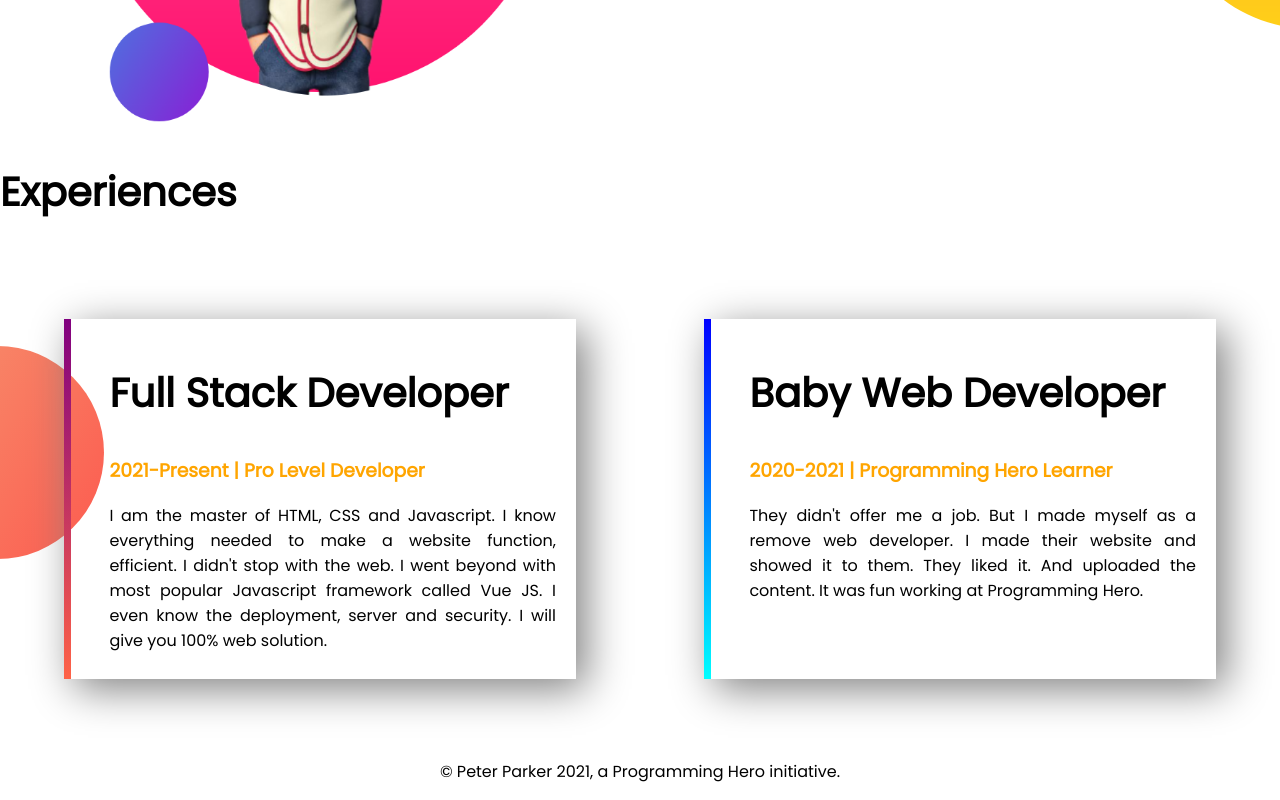
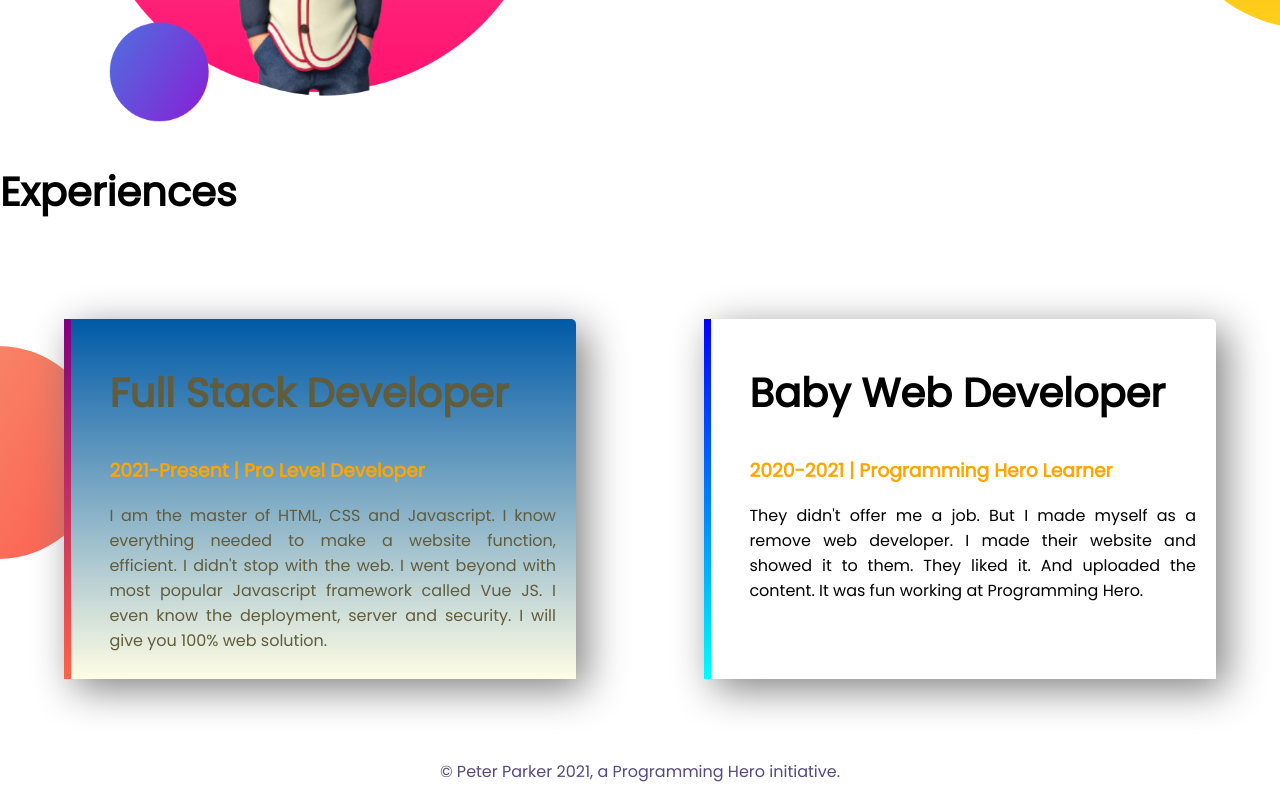
Before and after one commit to MehediHasan23/developer-portfolio, a plain HTML site: page index.html in a window 1280 px wide. In both pictures the pointer is over the element 320 px from the left and 1383 px from the top of the page. Shown: the part 884-1684 px from the top of the page. Drawn offline with Linux system fonts and the light colour scheme.

Commit message:
added hever effect

```diff
--- a/style.css
+++ b/style.css
@@ -51,11 +51,17 @@ div p{
 .experience{
 
     box-shadow: 10px 10px 40px gray;
+    border-top-right-radius: 5px;
     margin: 5%;
     margin-right: 5%;
     padding: 10px 20px;
     width: 40%;
     padding-left: 3%
+
+}
+.experience:hover{
+    background-image: linear-gradient(#005AA7,#FFFDE4) ;
+    color: #605C3C;
 }
 
 #Full-Stack-Web-Developer{
@@ -71,4 +77,5 @@ div p{
 }
 footer p{
     text-align: center;
+    color: #544a7d;
 }
```
